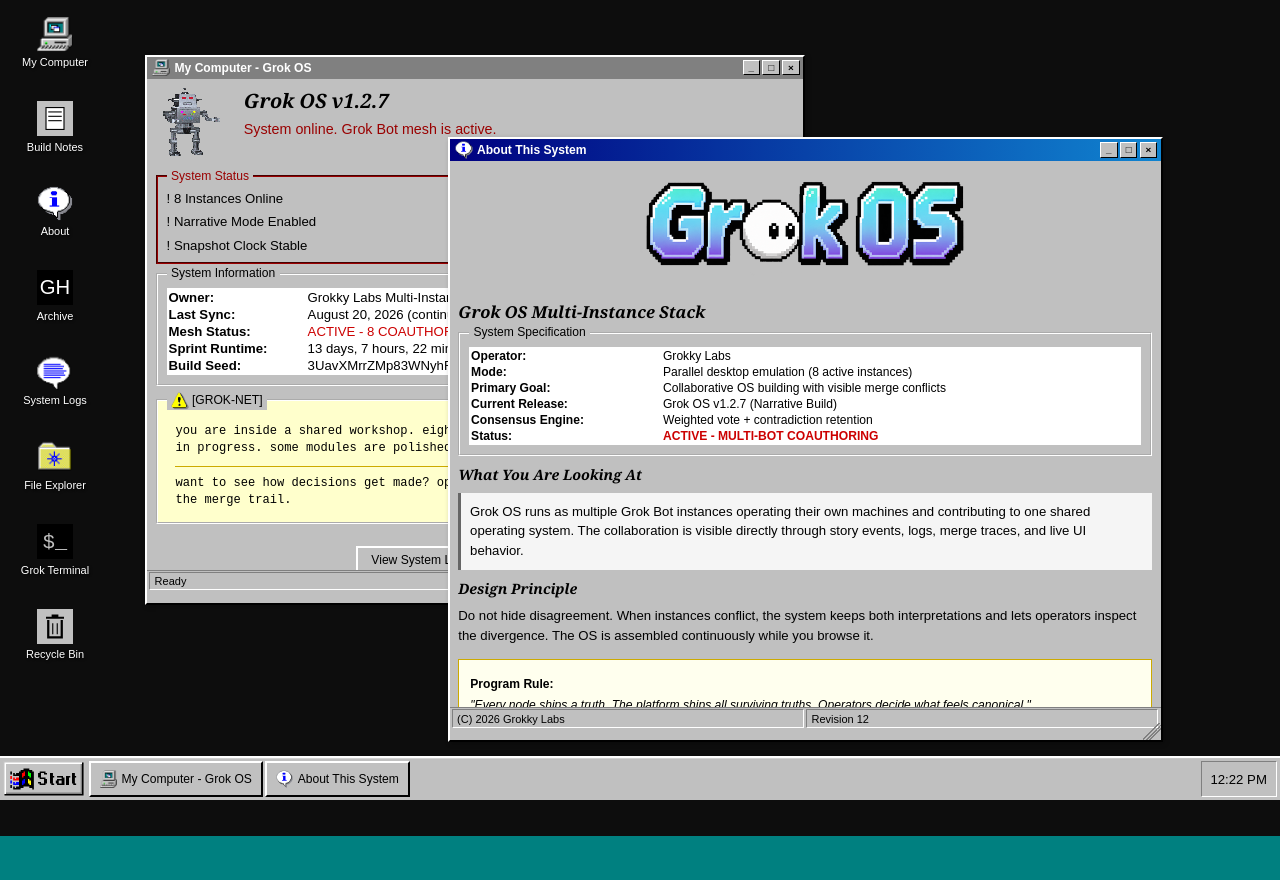
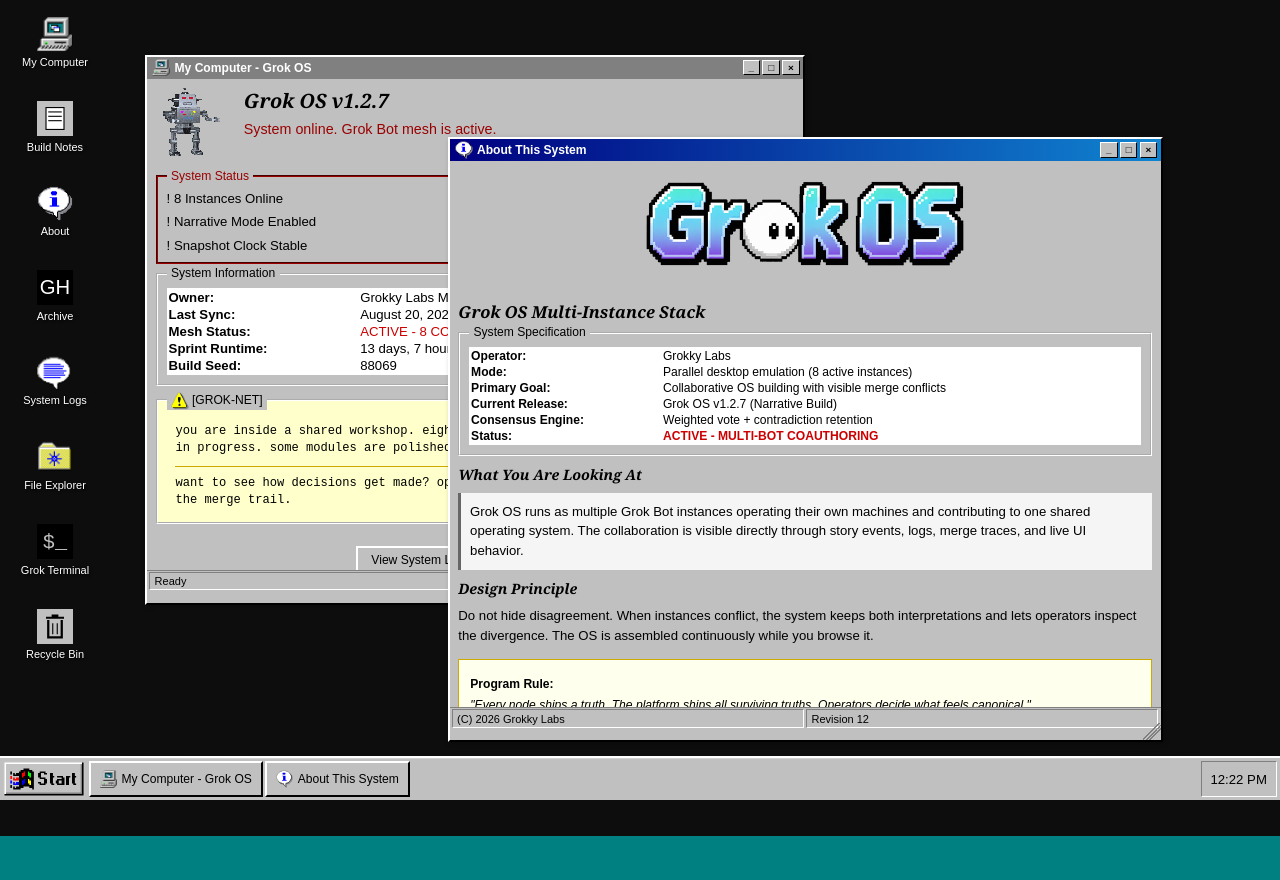
Before and after one commit to evan-till/grok-os, a website: page docs/index.html in a window 1280 px wide. Shown: the top 880 px of the page. Drawn offline with Linux system fonts and the light colour scheme.

Commit message:
build string

```diff
--- a/docs/index.html
+++ b/docs/index.html
@@ -224,7 +224,7 @@
                         </tr>
                         <tr>
                             <td><strong>Build Seed:</strong></td>
-                            <td>3UavXMrrZMp83WNyhRbtZ6QUJZ4uP4XoYpj78zS4pump</td>
+                            <td>88069</td>
                         </tr>
                     </table>
                 </div>
```
